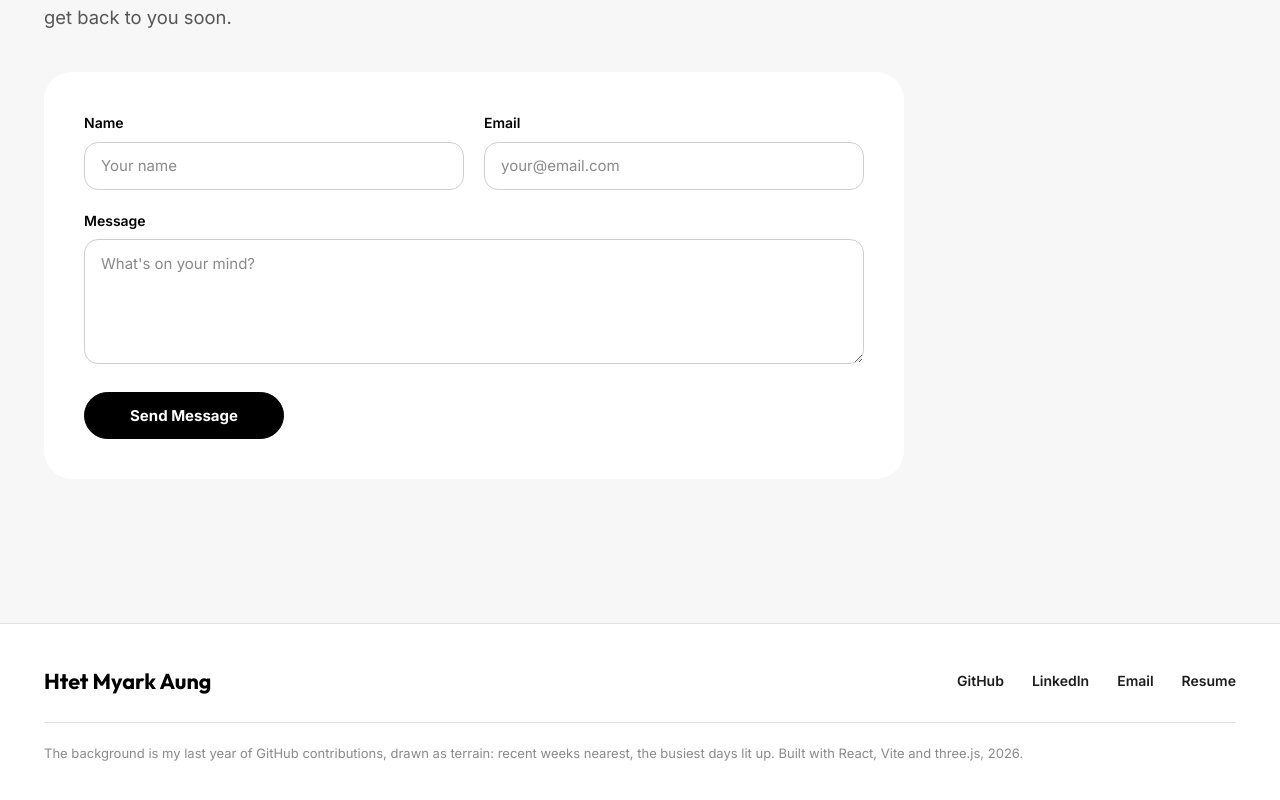
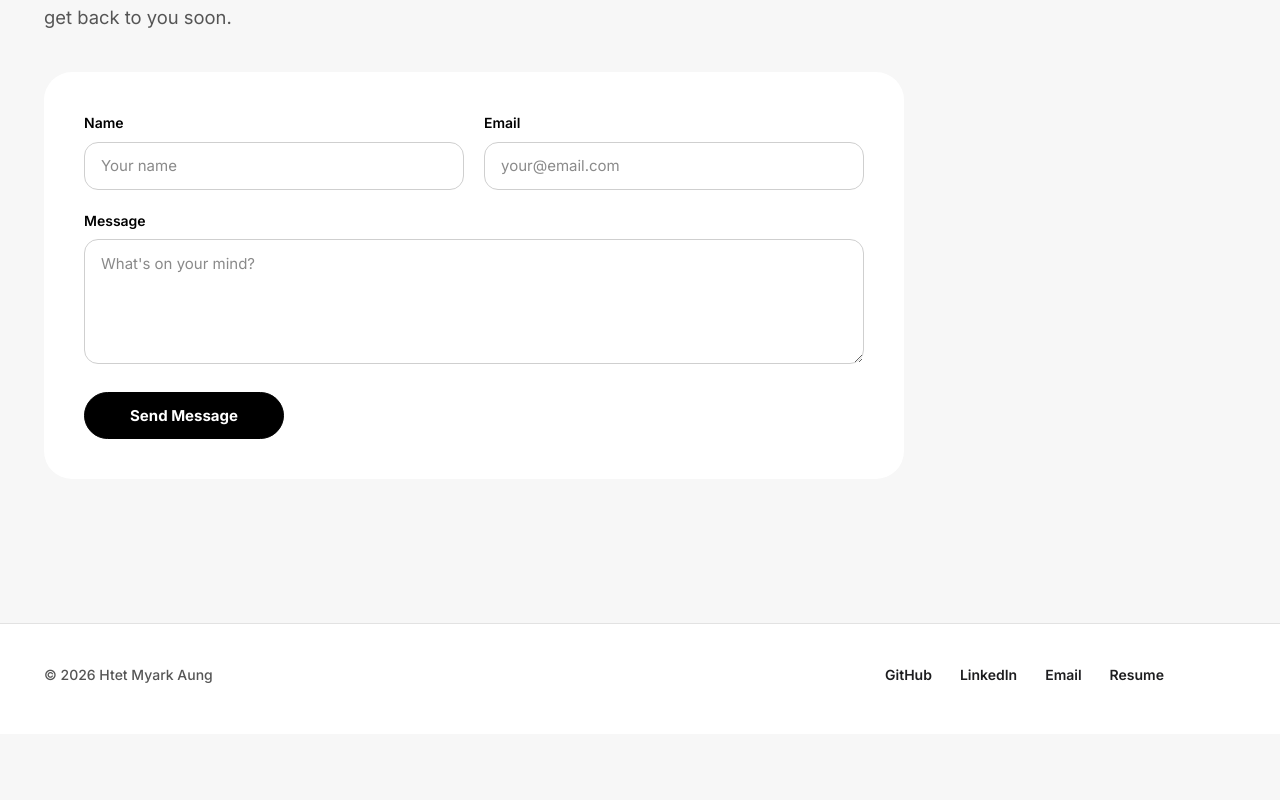
Before and after one commit to Htet-Myark/htet-portfolio-v2, a React (Vite) app: page / in a window 1280 px wide. Shown: the part 6531-7331 px from the top of the page. After the commit the page ends 7265 px from the top, so only its background shows below. Built offline with nearby package versions, Linux system fonts and the light colour scheme; no server answers.

Commit message:
footer changed

```diff
--- a/src/components/Footer.jsx
+++ b/src/components/Footer.jsx
@@ -4,7 +4,7 @@ export default function Footer() {
   return (
     <footer className="site-footer">
       <div className="footer-row">
-        <p className="footer-name">Htet Myark Aung</p>
+        <p className="footer-name">© {new Date().getFullYear()} Htet Myark Aung</p>
         <ul className="footer-links">
           <li><a href="https://github.com/htet-myark" target="_blank" rel="noopener noreferrer">GitHub</a></li>
           <li><a href="https://sg.linkedin.com/in/htet-myark-aung" target="_blank" rel="noopener noreferrer">LinkedIn</a></li>
@@ -12,11 +12,6 @@ export default function Footer() {
           <li><a href="/Htet_Myark_Aung_Resume.pdf" download="Htet_Myark_Aung_Resume.pdf">Resume</a></li>
         </ul>
       </div>
-
-      <p className="footer-credit">
-        The background is my last year of GitHub contributions, drawn as terrain: recent weeks
-        nearest, the busiest days lit up. Built with React, Vite and three.js, {new Date().getFullYear()}.
-      </p>
     </footer>
   )
 }
--- a/src/index.css
+++ b/src/index.css
@@ -1395,15 +1395,13 @@ section {
   align-items: center;
   justify-content: space-between;
   gap: 1rem 2rem;
-  padding-bottom: 1.5rem;
-  border-bottom: 1px solid var(--line);
+  padding-right: 4.5rem;   /* keep clear of the chatbot bubble */
 }
 
 .footer-name {
-  font-family: var(--display);
-  font-size: 1.35rem;
-  font-weight: 700;
-  color: var(--fg);
+  font-size: 14px;
+  font-weight: 500;
+  color: var(--muted);
 }
 
 .footer-links {
@@ -1417,13 +1415,6 @@ section {
 
 .footer-links a { color: var(--text); }
 .footer-links a:hover { color: var(--link); }
-
-.footer-credit {
-  margin-top: 1.25rem;
-  font-size: 13px;
-  color: var(--faint);
-  padding-right: 5rem;   /* keep clear of the chatbot bubble */
-}
 
 /* ── RESPONSIVE ─────────────────────────────────────── */
 @media (max-width: 1024px) {
@@ -1493,7 +1484,7 @@ section {
   .chatbot-hint { right: 1.1rem; bottom: calc(1.1rem + 66px); max-width: calc(100vw - 2.2rem); }
 
   .site-footer { padding: 2rem 1.25rem 5.5rem; }
-  .footer-credit { padding-right: 0; }
+  .footer-row { padding-right: 0; }
 }
 
 /* ── REDUCED MOTION ─────────────────────────────────── */
```
Also changed, not shown: 1 other file (tests, documents, lock files or other folders).
